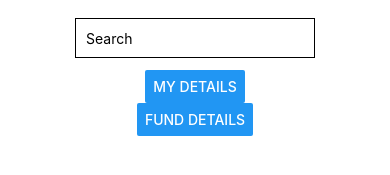
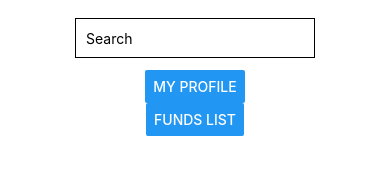
Before and after one commit to rananjay3516/Mutual-funds-listing-app, a React Native app: screen /Listing in a window 390 px wide. Shown: the part 383-558 px from the top of the page. Built offline with nearby package versions, Linux system fonts and the light colour scheme.

Commit message:
split components

```diff
--- a/App.js
+++ b/App.js
@@ -1,118 +1,26 @@
 import { StatusBar } from "expo-status-bar";
-import { StyleSheet, Text, View, TextInput, Button, FlatList } from "react-native";
+import {
+  StyleSheet,
+  Text,
+  View,
+  TextInput,
+  Button,
+  FlatList,
+} from "react-native";
 
 import { NavigationContainer } from "@react-navigation/native";
 import { createNativeStackNavigator } from "@react-navigation/native-stack";
 
-function LoginPage({ navigation }) {
-  return (
-    <View style={styles.container}>
-      <View>
-        <Text>Username</Text>
-        <TextInput style={styles.input} />
-      </View>
-      <View>
-        <Text>Password</Text>
-        <TextInput style={styles.input} />
-      </View>
-      <View>
-        <Button title="LOGIN" onPress={() => navigation.navigate("Listing")} />
-        <Button
-          title="SIGN UP"
-          onPress={() => navigation.navigate("Sign Up")}
-        />
-      </View>
-      <StatusBar style="auto" />
-    </View>
-  );
-}
-
-function SignupPage({navigation}) {
-  return (
-    <View style={styles.container}>
-      <View>
-        <Text>Name</Text>
-        <TextInput style={styles.input} />
-      </View>
-      <View>
-        <Text>E-mail</Text>
-        <TextInput style={styles.input} />
-      </View>
-      <View>
-        <Text>Password</Text>
-        <TextInput style={styles.input} />
-      </View>
-      <View>
-        <Text>Gender</Text>
-        <TextInput style={styles.input} />
-      </View>
-      <View>
-        <Text>Date of Birth</Text>
-        <TextInput style={styles.input} />
-      </View>
-      <View>
-        <Button title="SIGN UP" onPress={() => navigation.navigate("Login")} />
-      </View>
-      <StatusBar style="auto" />
-    </View>
-  );
-}
-
-function ListingPage({navigation}) {
-  return(
-    <View style={styles.container}>
-      <TextInput style={styles.input} placeholder="Search" />
-      <Button title="My details" onPress={() => navigation.navigate("User")}/>
-      {/* FlatList of funds */}
-      <Button title="Fund details" onPress={() => navigation.navigate("Fund Details")}/>
-      <StatusBar style="auto" />
-    </View>
-  )
-}
-
-function UserDetailsPage({navigation}) {
-  return(
-    <View style={styles.container}>
-      <View>
-        <Text>Name</Text>
-        <TextInput style={styles.input} />
-      </View>
-      <View>
-        <Text>E-mail</Text>
-        <TextInput style={styles.input} />
-      </View>
-      <View>
-        <Text>Password</Text>
-        <TextInput style={styles.input} />
-      </View>
-      <View>
-        <Text>Gender</Text>
-        <TextInput style={styles.input} />
-      </View>
-      <View>
-        <Text>Date of Birth</Text>
-        <TextInput style={styles.input} />
-      </View>
-      <View>
-        <Button title="Save" onPress={() => navigation.navigate("Listing")} />
-        <Button title="Logout" onPress={() => navigation.navigate("Login")} />
-      </View>
-      <StatusBar style="auto" />
-    </View>
-  )
-}
-function FundDetailsPage() {
-  return(
-    <View style={styles.container}>
-      <Text>DETAILS</Text>
-      <StatusBar style="auto" />
-    </View>
-  )
-}
-
+// import custom components
+import FundDetailsPage from "./components/FundDetailsPage";
+import ListingPage from "./components/ListingPage";
+import LoginPage from "./components/LoginPage";
+import SignUpPage from "./components/SignUpPage";
+import UserProfilePage from "./components/UserProfilePage";
 
 const Stack = createNativeStackNavigator();
 
+// navigation setup
 export default function App() {
   return (
     <NavigationContainer>
@@ -124,7 +32,7 @@ export default function App() {
         />
         <Stack.Screen
           name="Sign Up"
-          component={SignupPage}
+          component={SignUpPage}
           options={{ title: "Sign Up" }}
         />
         <Stack.Screen
@@ -134,7 +42,7 @@ export default function App() {
         />
         <Stack.Screen
           name="User"
-          component={UserDetailsPage}
+          component={UserProfilePage}
           options={{ title: "User details" }}
         />
         <Stack.Screen
--- /dev/null
+++ b/components/FundDetailsPage.js
@@ -0,0 +1,29 @@
+import { StatusBar } from "expo-status-bar";
+import { StyleSheet, Text, View, TextInput, Button, FlatList } from "react-native";
+
+import { NavigationContainer } from "@react-navigation/native";
+import { createNativeStackNavigator } from "@react-navigation/native-stack";
+
+export default function FundDetailsPage() {
+    return (
+      <View style={styles.container}>
+        <Text>DETAILS</Text>
+        <StatusBar style="auto" />
+      </View>
+    );
+  }
+
+  const styles = StyleSheet.create({
+    container: {
+      flex: 1,
+      backgroundColor: "#fff",
+      alignItems: "center",
+      justifyContent: "center",
+    },
+    input: {
+      height: 40,
+      margin: 12,
+      borderWidth: 1,
+      padding: 10,
+    },
+  });
--- /dev/null
+++ b/components/ListingPage.js
@@ -0,0 +1,35 @@
+import { StatusBar } from "expo-status-bar";
+import { StyleSheet, Text, View, TextInput, Button, FlatList } from "react-native";
+
+import { NavigationContainer } from "@react-navigation/native";
+import { createNativeStackNavigator } from "@react-navigation/native-stack";
+
+export default function ListingPage({ navigation }) {
+    return (
+      <View style={styles.container}>
+        <TextInput style={styles.input} placeholder="Search" />
+        <Button title="My profile" onPress={() => navigation.navigate("User")} />
+        {/* FlatList of funds */}
+        <Button
+          title="Funds list"
+          onPress={() => navigation.navigate("Fund Details")}
+        />
+        <StatusBar style="auto" />
+      </View>
+    );
+  }
+
+  const styles = StyleSheet.create({
+    container: {
+      flex: 1,
+      backgroundColor: "#fff",
+      alignItems: "center",
+      justifyContent: "center",
+    },
+    input: {
+      height: 40,
+      margin: 12,
+      borderWidth: 1,
+      padding: 10,
+    },
+  });
--- /dev/null
+++ b/components/LoginPage.js
@@ -0,0 +1,45 @@
+import { StatusBar } from "expo-status-bar";
+import { StyleSheet, Text, View, TextInput, Button, FlatList } from "react-native";
+
+import { NavigationContainer } from "@react-navigation/native";
+import { createNativeStackNavigator } from "@react-navigation/native-stack";
+
+export default function LoginPage({ navigation }) {
+    return (
+      <View style={styles.container}>
+        <View>
+          <Text>Username</Text>
+          <TextInput style={styles.input} />
+        </View>
+        <View>
+          <Text>Password</Text>
+          <TextInput style={styles.input} />
+        </View>
+        <View>
+          <Button title="LOGIN" onPress={() => navigation.navigate("Listing")} />
+          </View>
+          <View>
+          <Button title="SIGN UP"
+            onPress={() => navigation.navigate("Sign Up")}
+          />
+          </View>
+
+        <StatusBar style="auto" />
+      </View>
+    );
+  }
+
+  const styles = StyleSheet.create({
+    container: {
+      flex: 1,
+      backgroundColor: "#fff",
+      alignItems: "center",
+      justifyContent: "center",
+    },
+    input: {
+      height: 40,
+      margin: 12,
+      borderWidth: 1,
+      padding: 10,
+    },
+  });
--- /dev/null
+++ b/components/SignUpPage.js
@@ -0,0 +1,52 @@
+
+import { StatusBar } from "expo-status-bar";
+import { StyleSheet, Text, View, TextInput, Button, FlatList } from "react-native";
+
+import { NavigationContainer } from "@react-navigation/native";
+import { createNativeStackNavigator } from "@react-navigation/native-stack";
+
+export default function SignUpPage({ navigation }) {
+    return (
+      <View style={styles.container}>
+        <View>
+          <Text>Name</Text>
+          <TextInput style={styles.input} />
+        </View>
+        <View>
+          <Text>E-mail</Text>
+          <TextInput style={styles.input} />
+        </View>
+        <View>
+          <Text>Password</Text>
+          <TextInput style={styles.input} />
+        </View>
+        <View>
+          <Text>Gender</Text>
+          <TextInput style={styles.input} />
+        </View>
+        <View>
+          <Text>Date of Birth</Text>
+          <TextInput style={styles.input} />
+        </View>
+        <View>
+          <Button title="SIGN UP" onPress={() => navigation.navigate("Login")} />
+        </View>
+        <StatusBar style="auto" />
+      </View>
+    );
+  }
+
+  const styles = StyleSheet.create({
+    container: {
+      flex: 1,
+      backgroundColor: "#fff",
+      alignItems: "center",
+      justifyContent: "center",
+    },
+    input: {
+      height: 40,
+      margin: 12,
+      borderWidth: 1,
+      padding: 10,
+    },
+  });
--- /dev/null
+++ b/components/UserProfilePage.js
@@ -0,0 +1,52 @@
+import { StatusBar } from "expo-status-bar";
+import { StyleSheet, Text, View, TextInput, Button, FlatList } from "react-native";
+
+import { NavigationContainer } from "@react-navigation/native";
+import { createNativeStackNavigator } from "@react-navigation/native-stack";
+
+export default function UserProfilePage({ navigation }) {
+    return (
+      <View style={styles.container}>
+        <View>
+          <Text>Name</Text>
+          <TextInput style={styles.input} />
+        </View>
+        <View>
+          <Text>E-mail</Text>
+          <TextInput style={styles.input} />
+        </View>
+        <View>
+          <Text>Password</Text>
+          <TextInput style={styles.input} />
+        </View>
+        <View>
+          <Text>Gender</Text>
+          <TextInput style={styles.input} />
+        </View>
+        <View>
+          <Text>Date of Birth</Text>
+          <TextInput style={styles.input} />
+        </View>
+        <View>
+          <Button title="Save" onPress={() => navigation.navigate("Listing")} />
+          <Button title="Logout" onPress={() => navigation.navigate("Login")} />
+        </View>
+        <StatusBar style="auto" />
+      </View>
+    );
+  }
+
+  const styles = StyleSheet.create({
+    container: {
+      flex: 1,
+      backgroundColor: "#fff",
+      alignItems: "center",
+      justifyContent: "center",
+    },
+    input: {
+      height: 40,
+      margin: 12,
+      borderWidth: 1,
+      padding: 10,
+    },
+  });
```
